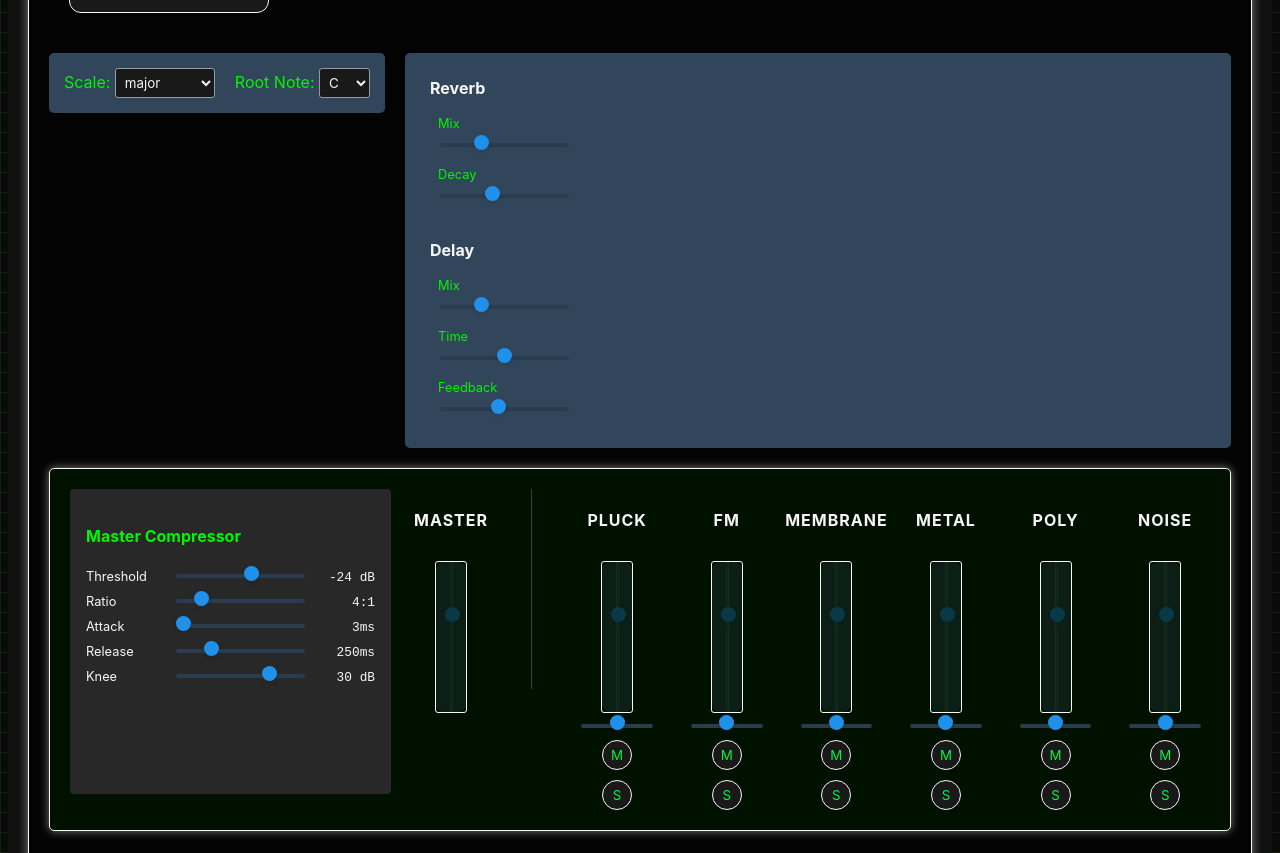
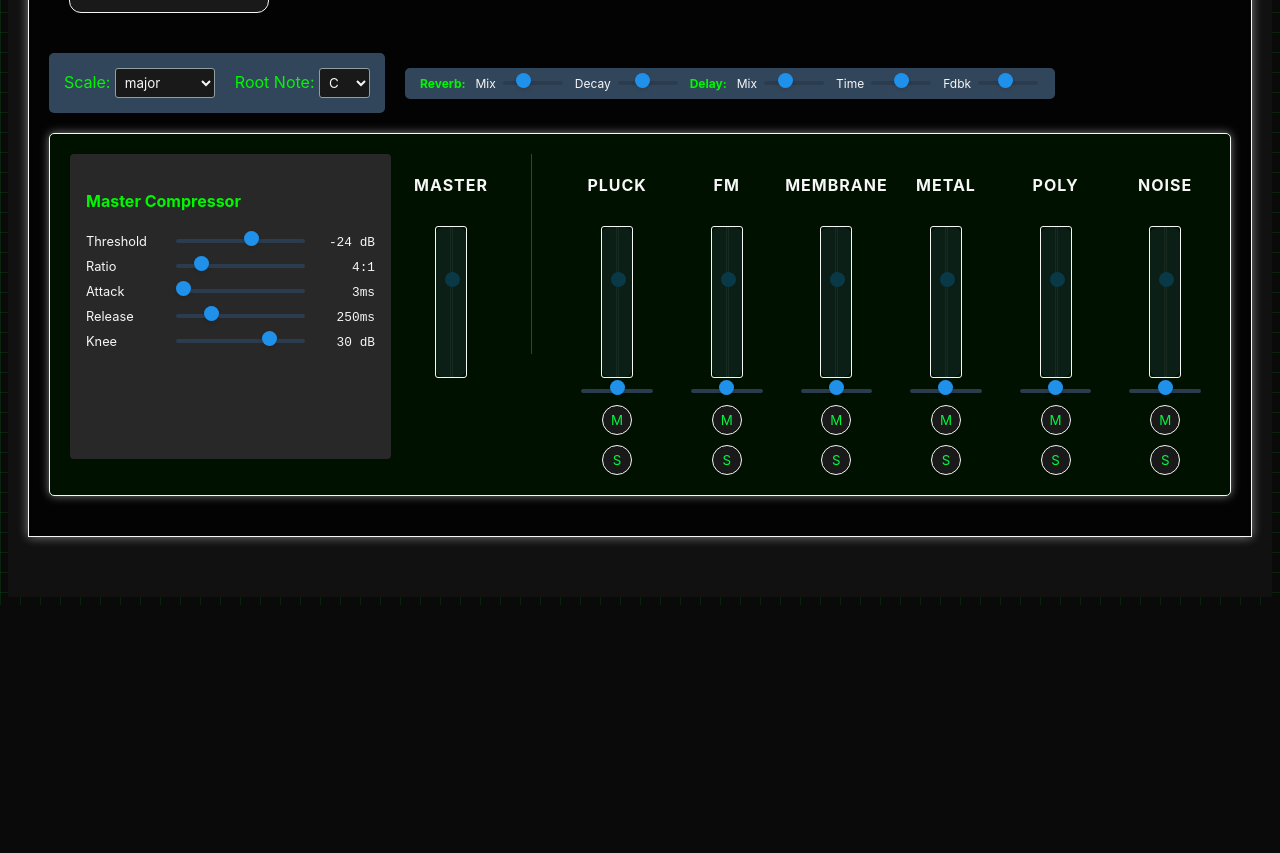
Before and after one commit to Jasper-Hall/drumCircles, a website: page index.html in a window 1280 px wide. Shown: the part 3128-3981 px from the top of the page. After the commit the page ends 3733 px from the top, so only its background shows below. Drawn offline with nearby package versions, Linux system fonts and the light colour scheme.

Commit message:
fix: compact horizontal effects controls in scale row

```diff
--- a/index.html
+++ b/index.html
@@ -53,36 +53,15 @@
                     </label>
                 </div>
 
-                <!-- Global Effects Controls -->
-                <div class="effects">
-                    <div class="effects-controls">
-                        <div class="control-group">
-                            <h4>Reverb</h4>
-                            <div class="parameter-control">
-                                <label>Mix</label>
-                                <input type="range" id="reverbMix" min="0" max="1" step="0.01" value="0.3">
-                            </div>
-                            <div class="parameter-control">
-                                <label>Decay</label>
-                                <input type="range" id="reverbDecay" min="0.1" max="10" step="0.1" value="4">
-                            </div>
-                        </div>
-                        <div class="control-group">
-                            <h4>Delay</h4>
-                            <div class="parameter-control">
-                                <label>Mix</label>
-                                <input type="range" id="delayMix" min="0" max="1" step="0.01" value="0.3">
-                            </div>
-                            <div class="parameter-control">
-                                <label>Time</label>
-                                <input type="range" id="delayTime" min="0" max="1" step="0.01" value="0.5">
-                            </div>
-                            <div class="parameter-control">
-                                <label>Feedback</label>
-                                <input type="range" id="delayFeedback" min="0" max="0.9" step="0.01" value="0.4">
-                            </div>
-                        </div>
-                    </div>
+                <!-- Global Effects Controls - compact horizontal -->
+                <div class="effects-compact">
+                    <span>Reverb:</span>
+                    <label>Mix <input type="range" id="reverbMix" min="0" max="1" step="0.01" value="0.3"></label>
+                    <label>Decay <input type="range" id="reverbDecay" min="0.1" max="10" step="0.1" value="4"></label>
+                    <span>Delay:</span>
+                    <label>Mix <input type="range" id="delayMix" min="0" max="1" step="0.01" value="0.3"></label>
+                    <label>Time <input type="range" id="delayTime" min="0" max="1" step="0.01" value="0.5"></label>
+                    <label>Fdbk <input type="range" id="delayFeedback" min="0" max="0.9" step="0.01" value="0.4"></label>
                 </div>
             </div>
 
--- a/public/styles.css
+++ b/public/styles.css
@@ -327,16 +327,40 @@ body {
     display: flex;
     gap: 20px;
     margin-bottom: 20px;
-    align-items: flex-start;
+    align-items: center;
 }
 
 .global-controls-row .scale-selector {
     flex: 0 0 auto;
+    margin: 0;
 }
 
-.global-controls-row .effects {
-    flex: 1;
-    margin: 0;
+.effects-compact {
+    display: flex;
+    align-items: center;
+    gap: 10px;
+    background: #34495e;
+    padding: 8px 15px;
+    border-radius: 5px;
+    font-size: 12px;
+}
+
+.effects-compact span {
+    color: #00ff00;
+    font-weight: bold;
+}
+
+.effects-compact label {
+    display: flex;
+    align-items: center;
+    gap: 5px;
+    color: white;
+}
+
+.effects-compact input[type="range"] {
+    width: 60px;
+    height: 4px;
+    accent-color: var(--neon-green);
 }
 
 .scale-selector select {
```
